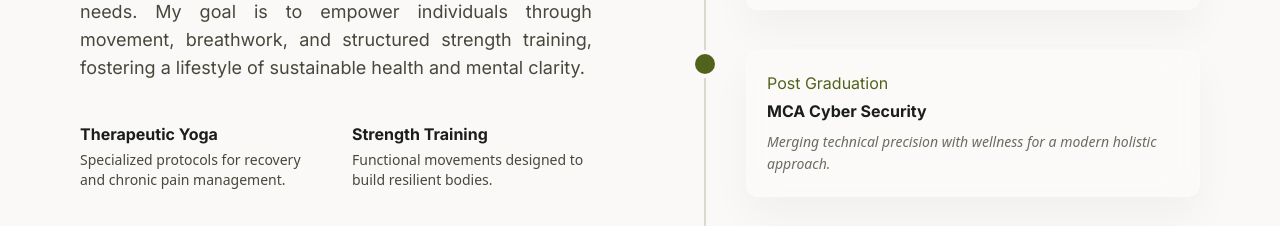
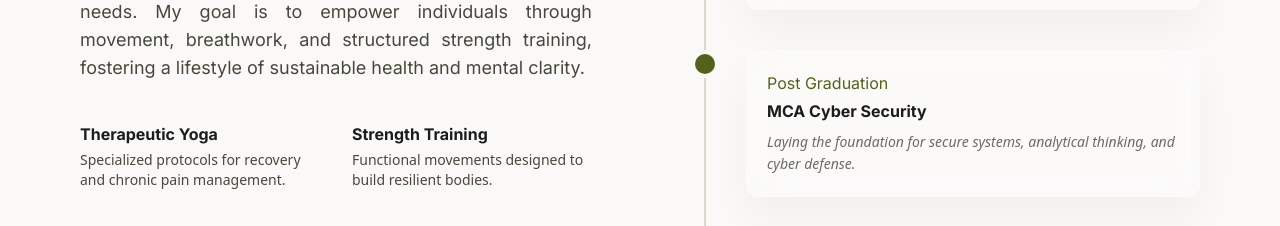
Before and after one commit to Srinivas770/srinivas-portfolio-live, a Next.js app: page / in a window 1280 px wide. Shown: the part 1480-1706 px from the top of the page. Built offline with nearby package versions, Linux system fonts and the light colour scheme; a web font is replaced by a local one.

Commit message:
Update page.tsx

```diff
--- a/src/app/page.tsx
+++ b/src/app/page.tsx
@@ -177,7 +177,7 @@ export default function Home() {
                 <div className="relative border-l-2 border-primary/20 ml-4 space-y-10">
                   {[
                     { level: "Post Graduation", degree: "M.Sc Yoga Therapy", desc: "Advanced study of physiological and psychological healing through yoga practices." },
-                    { level: "Post Graduation", degree: "MCA Cyber Security", desc: "Merging technical precision with wellness for a modern holistic approach." },
+                    { level: "Post Graduation", degree: "MCA Cyber Security", desc: "Laying the foundation for secure systems, analytical thinking, and cyber defense." },
                     { level: "Professional Training", degree: "Diploma in Yogic Sciences", desc: "Classical yoga training covering philosophy, asanas, and pranayama." },
                     { level: "Under Graduation", degree: "BCA", desc: "Laying the foundation for analytical thinking and systematic instruction." },
                   ].map((item, i) => (
```
